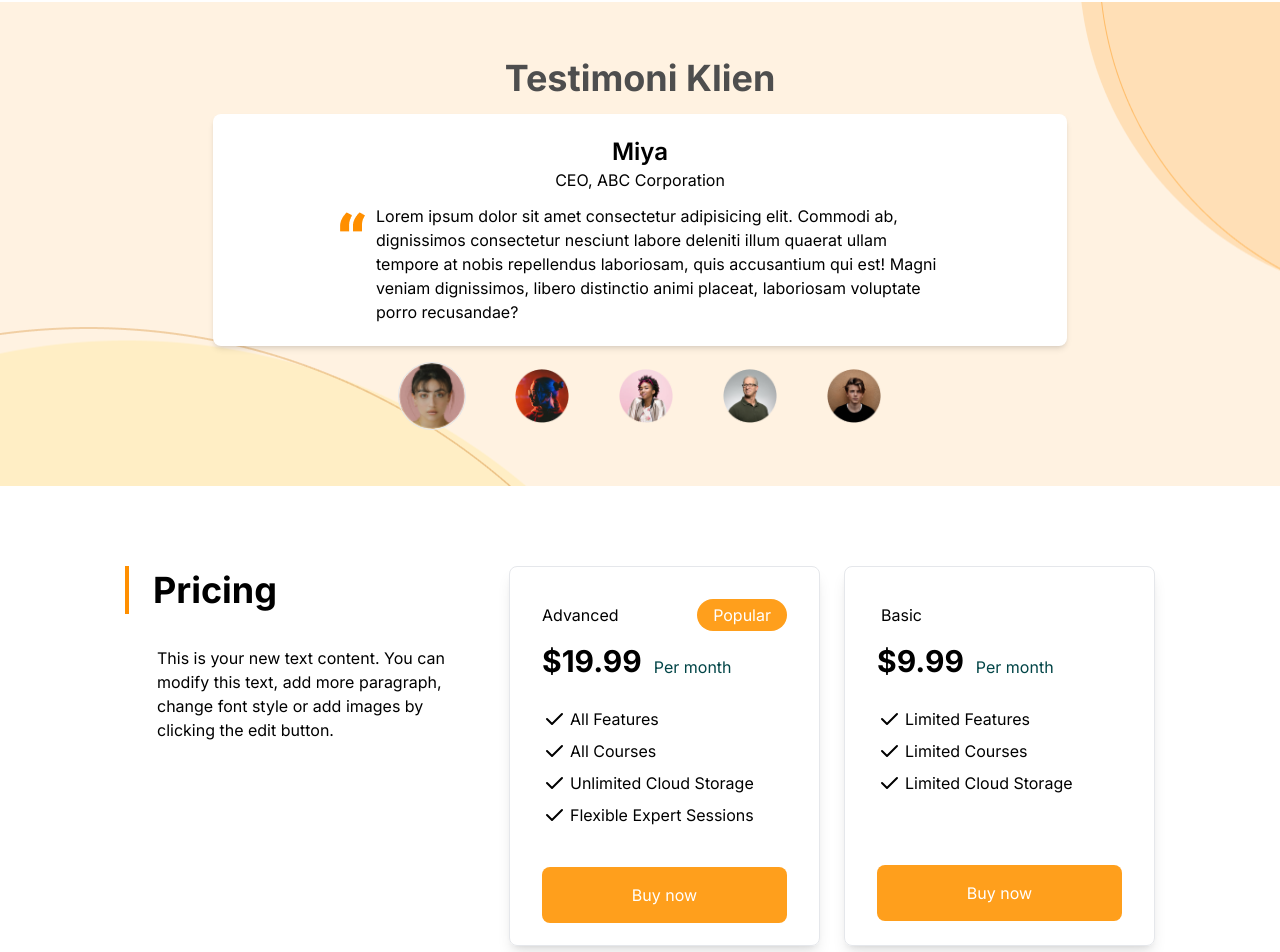
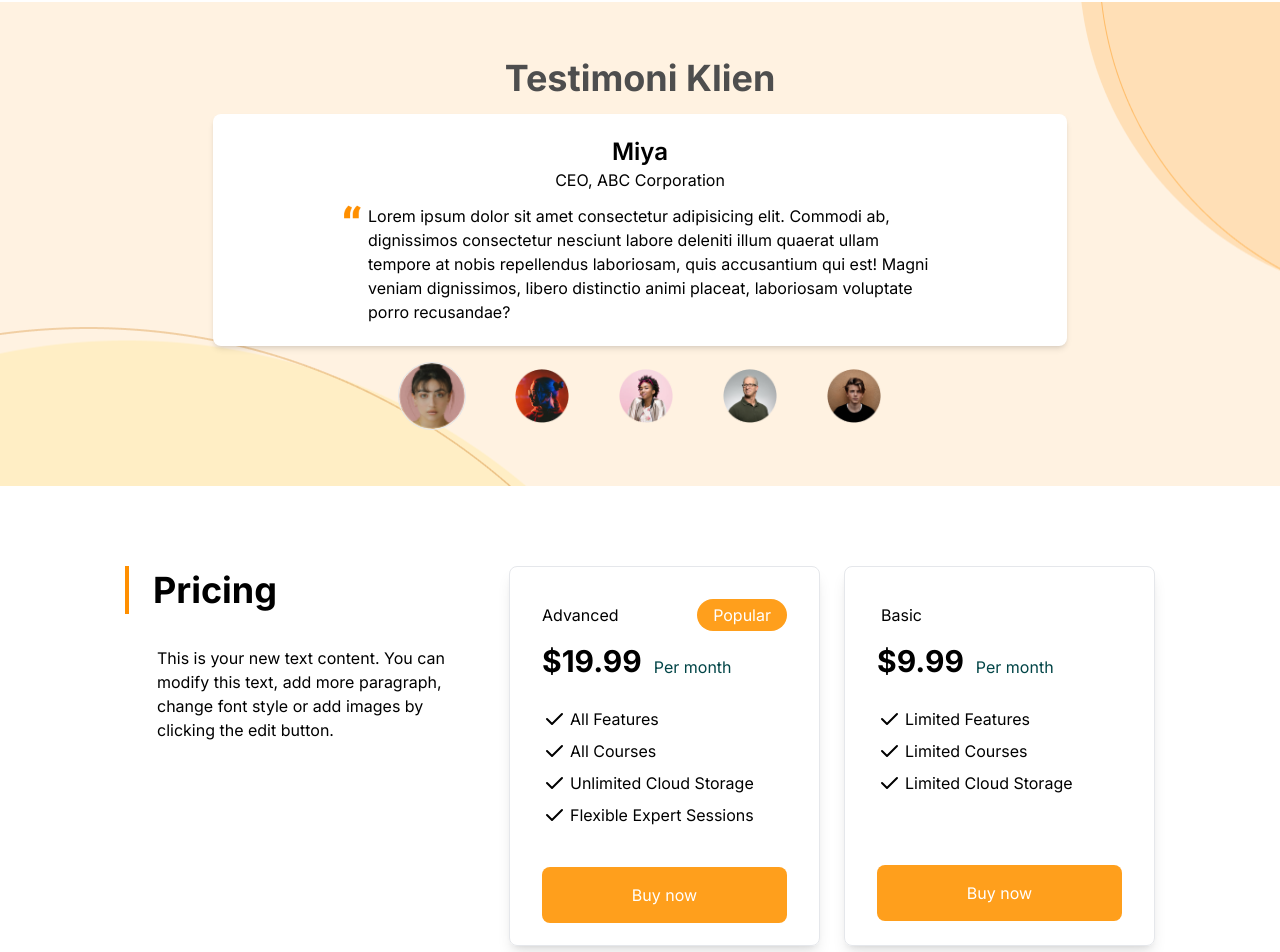
Before and after one commit to rochmadrizky/Jobs-LandingPage, a Next.js app: page / in a window 1280 px wide. Shown: the part 5303-6255 px from the top of the page. Built offline with nearby package versions, Linux system fonts and the light colour scheme.

Commit message:
done lagi

```diff
--- a/src/app/components/testi/Testi.tsx
+++ b/src/app/components/testi/Testi.tsx
@@ -72,7 +72,12 @@ const Testi = () => {
               </div>
 
               <div className="flex items-start justify-center">
-                <img src="/testi/quote.png" alt="testi" />
+                <Image
+                  width={32}
+                  height={98}
+                  src="/testi/quote.png"
+                  alt="testi"
+                />
 
                 <div className="max-w-xl mt-3">
                   <p>{ulasan.deskripsi}</p>
```
